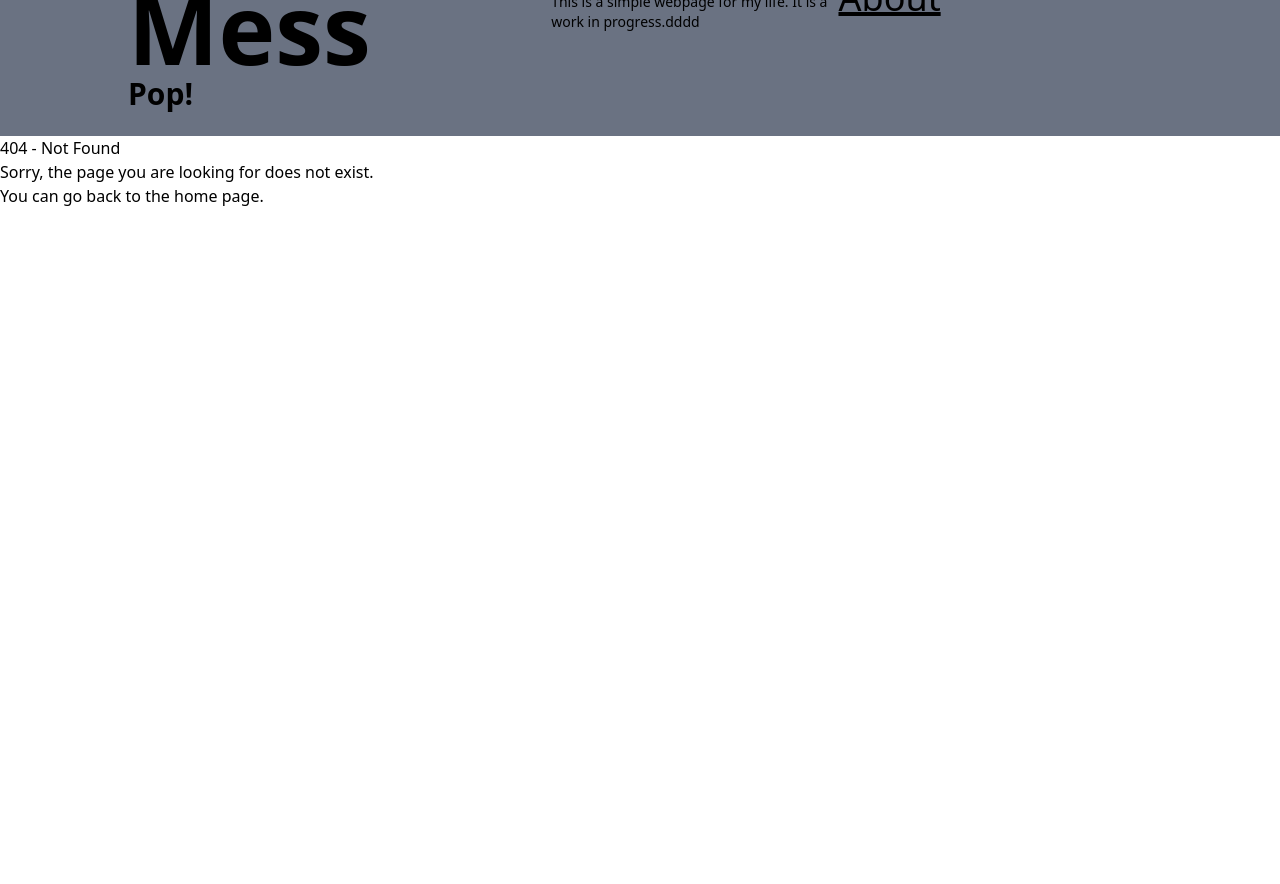
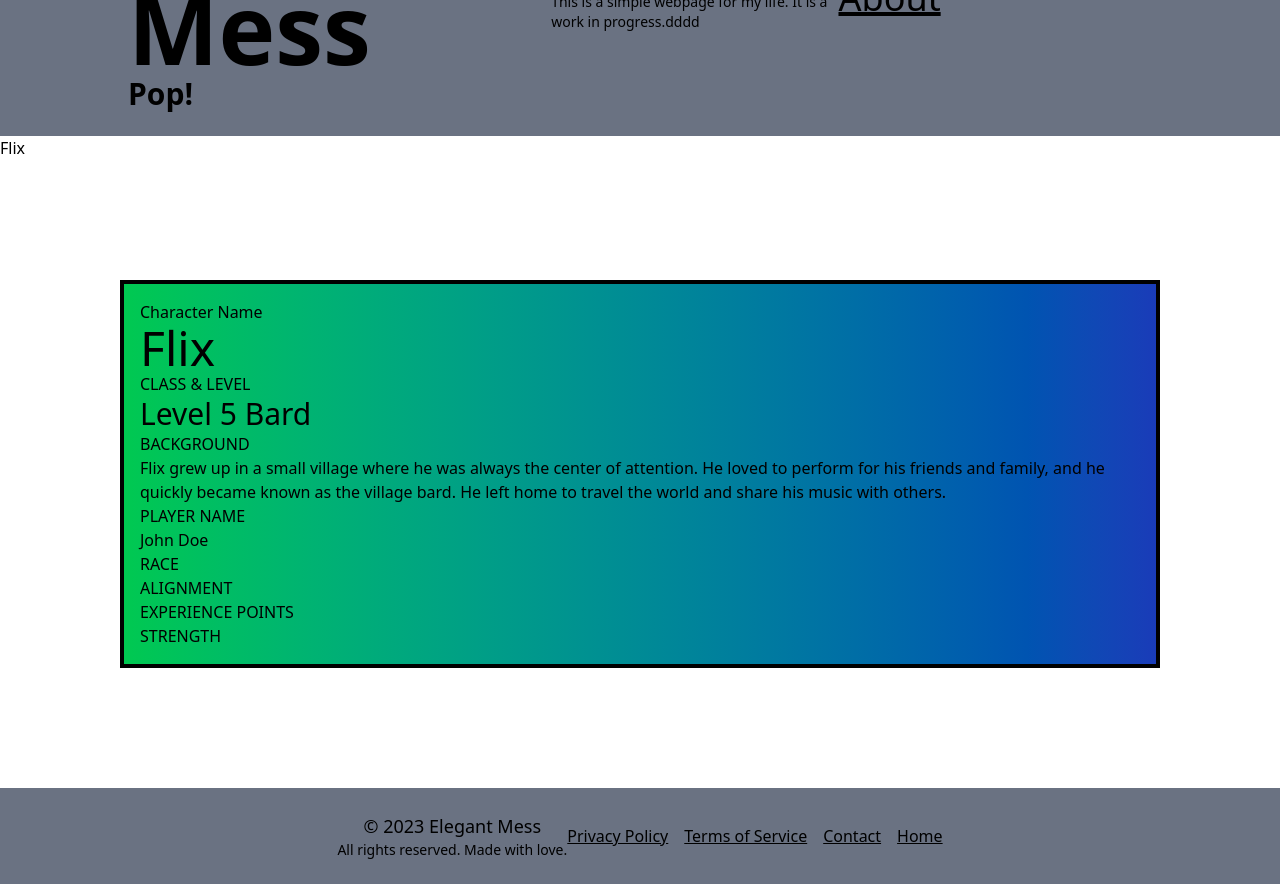
Before and after one commit to alexguerra-dev/elegant-mess, a Next.js app: page /projects/dnd/characters/flix in a window 1280 px wide. Before the commit this address had no page. Shown: the part 140-1024 px from the top of the page. Before the commit the page ends 800 px from the top, so only its background shows below. Built offline with nearby package versions, Linux system fonts and the light colour scheme.

Commit message:
Working on D&D

```diff
--- a/src/app/layout.tsx
+++ b/src/app/layout.tsx
@@ -15,7 +15,7 @@ export default function RootLayout({
 }>) {
     return (
         <html lang="en">
-            <body className="w-full h-full absolute bg-gradient-to-r from-sky-500 to-indigo-600 ">
+            <body className=" flex flex-col w-full h-full justify-between absolute bg-gradient-to-r from-sky-500 to-indigo-600 max-h-screen">
                 <header className="flex justify-between items-center px-8 py-6 md:px-32 bg-gray-500 drop-shadow-medium">
                     <div className="">
                         <h1 className="text-8xl font-bold">
@@ -49,6 +49,29 @@ export default function RootLayout({
                 </header>
 
                 {children}
+
+                <footer className="flex justify-center items-center px-8 py-6 md:px-32 bg-gray-500 drop-shadow-medium">
+                    <div className="text-center">
+                        <p className="text-lg">© 2023 Elegant Mess</p>
+                        <p className="text-sm">
+                            All rights reserved. Made with love.
+                        </p>
+                    </div>
+                    <div className="flex space-x-4">
+                        <Link className="underline" href="/privacy">
+                            Privacy Policy
+                        </Link>
+                        <Link className="underline" href="/terms">
+                            Terms of Service
+                        </Link>
+                        <Link className="underline" href="/contact">
+                            Contact
+                        </Link>
+                        <Link className="underline" href="/">
+                            Home
+                        </Link>
+                    </div>
+                </footer>
             </body>
         </html>
     )
--- a/src/app/page.tsx
+++ b/src/app/page.tsx
@@ -3,9 +3,38 @@ import Image from 'next/image'
 
 export default function Home() {
     return (
-        <div className="flex ">
+        <div className="flex">
+            <div className="flex flex-col border-4 p-4 m-4 rounded-3xl shadow-2xl bg-amber-300">
+                <h2 className="text-5xl">Alex</h2>
+                <Image
+                    src="/images/avatars/person.png"
+                    alt="A picture of me"
+                    width={100}
+                    height={100}
+                    className="rounded-full border-4 border-emerald-500 shadow-2xl"
+                />
+                <p>This is where some bio text will go.</p>
+            </div>
+
             <div>
-                <h1 className="text-9xl text-amber-500">Hello, World!</h1>
+                <h2 className="text-5xl border-amber-500 border-8 pr-6 mr-8">
+                    My Projects
+                </h2>
+                <ul>
+                    <li>
+                        <p className="text-3xl">
+                            <Link href="/pile">Pile</Link>
+                        </p>
+                        <p>
+                            <Link href="/projects/dnd">Dnd</Link>
+                        </p>
+
+                        <Link href="/projects/task-list">Task List</Link>
+                    </li>
+                </ul>
+            </div>
+
+            <div>
                 <Link href="/projects/hanafuda">
                     <Image
                         src="/images/hanafuda/january-1.svg"
@@ -18,6 +47,9 @@ export default function Home() {
                 <h2 className="text-4xl text-emerald-500">
                     Welcome to my webpage
                 </h2>
+                <span className="text-6xl text-transparent bg-clip-text bg-gradient-to-r from-blue-500 to-purple-500">
+                    This is gradient text
+                </span>
                 <div>
                     <p className="text-2xl text-cyan-900">
                         This is a simple webpage for my life. It is a work in
@@ -31,7 +63,7 @@ export default function Home() {
                     </Link>
                 </div>
             </div>
-            <div>
+            <div className="flex flex-col justify-center items-center">
                 <div>
                     <p className="text-5xl text-shadow-black shadow-2xl text-red-400">
                         I want to learn to make cool stuff
@@ -143,20 +175,7 @@ export default function Home() {
                             <p>
                                 <Link href="/projects/dnd">Dnd</Link>
                             </p>
-                            <p className="text-lg">
-                                A simple card game. It is a work in progress. I
-                                am using this project to learn more about
-                                TypeScript and React. I am also using this
-                                project to learn more about Next.js. I am using
-                                this project to learn more about Tailwind CSS. I
-                                am using this project to learn more about how to
-                                deploy a Next.js app. I am using this project to
-                                learn more about how to deploy a Next.js app to
-                                Vercel. I am using this project to learn more
-                                about how to deploy a Next.js app to Vercel with
-                                a custom domain. I am using this project to
-                                learn more
-                            </p>
+
                             <Link href="/projects/task-list">Task List</Link>
                         </li>
                     </ul>
--- /dev/null
+++ b/src/app/projects/dnd/characters/flix/page.tsx
@@ -0,0 +1,115 @@
+import CharacterSheet from '@/components/CharacterSheet'
+
+export default function FlixPage() {
+    const character = {
+        name: 'Flix',
+        description:
+            'Flix is a small, blue dragonborn bard who loves to sing and dance. He is always the life of the party and loves to make people laugh.',
+    }
+    const stats = {
+        strength: 10,
+        dexterity: 14,
+        constitution: 12,
+        intelligence: 16,
+        wisdom: 8,
+        charisma: 18,
+    }
+    const skills = {
+        acrobatics: 5,
+        animalHandling: 2,
+        arcana: 4,
+        athletics: 1,
+        deception: 6,
+        history: 3,
+        insight: 1,
+        intimidation: 2,
+        investigation: 4,
+        medicine: 1,
+        nature: 2,
+        perception: 1,
+        performance: 7,
+        persuasion: 6,
+        religion: 3,
+        sleightOfHand: 5,
+        stealth: 4,
+    }
+    const spells = {
+        cantrips: ['Vicious Mockery', 'Dancing Lights'],
+        firstLevel: ['Healing Word', 'Thunderwave'],
+        secondLevel: ['Invisibility', 'Mirror Image'],
+        thirdLevel: ['Fear', 'Hypnotic Pattern'],
+    }
+    const equipment = {
+        weapons: ['Rapier', 'Dagger'],
+        armor: ['Leather Armor'],
+        tools: ['Lute', 'Flute'],
+        other: ["Explorer's Pack", 'Bedroll'],
+    }
+    const background =
+        'Flix grew up in a small village where he was always the center of attention. He loved to perform for his friends and family, and he quickly became known as the village bard. He left home to travel the world and share his music with others.'
+    const personalityTraits =
+        'Flix is always cheerful and loves to make people laugh. He is very outgoing and loves to meet new people.'
+    const ideals =
+        'Flix believes that music is the universal language and that it can bring people together. He wants to use his music to make the world a better place.'
+    const bonds =
+        'Flix has a deep bond with his lute, which was given to him by his grandmother. He also has a strong bond with his friends and will do anything to protect them.'
+    const flaws =
+        'Flix can be a bit too trusting and often gets himself into trouble because of it. He also has a tendency to get carried away with his performances and can be a bit over the top.'
+    return (
+        <div>
+            <h1>Flix</h1>
+            <CharacterSheet
+                name="Flix"
+                description="Flix is a small, blue dragonborn bard who loves to sing and dance. He is always the life of the party and loves to make people laugh."
+                image="https://i.pinimg.com/originals/4c/0f/8b/4c0f8b1a2d3e5a7e5a7e5a7e5a7e5a7e.jpg"
+                class="Bard"
+                level={5}
+                playerName="John Doe"
+                stats={{
+                    strength: 10,
+                    dexterity: 14,
+                    constitution: 12,
+                    intelligence: 16,
+                    wisdom: 8,
+                    charisma: 18,
+                }}
+                skills={{
+                    acrobatics: 5,
+                    animalHandling: 2,
+                    arcana: 4,
+                    athletics: 1,
+                    deception: 6,
+                    history: 3,
+                    insight: 1,
+                    intimidation: 2,
+                    investigation: 4,
+                    medicine: 1,
+                    nature: 2,
+                    perception: 1,
+                    performance: 7,
+                    persuasion: 6,
+                    religion: 3,
+                    sleightOfHand: 5,
+                    stealth: 4,
+                }}
+                spells={{
+                    cantrips: ['Vicious Mockery', 'Dancing Lights'],
+                    firstLevel: ['Healing Word', 'Thunderwave'],
+                    secondLevel: ['Invisibility', 'Mirror Image'],
+                    thirdLevel: ['Fear', 'Hypnotic Pattern'],
+                }}
+                equipment={{
+                    weapons: ['Rapier', 'Dagger'],
+                    armor: ['Leather Armor'],
+                    tools: ['Lute', 'Flute'],
+                    other: ["Explorer's Pack", 'Bedroll'],
+                }}
+                background="Flix grew up in a small village where he was always the center of attention. He loved to perform for his friends and family, and he quickly became known as the village bard. He left home to travel the world and share his music with others."
+                personalityTraits="Flix is always cheerful and loves to make people laugh. He is very outgoing and loves to meet new people."
+                ideals="Flix believes that music is the universal language and that it can bring people together. He wants to use his music to make the world a better place."
+                bonds="Flix has a deep bond with his lute, which was given to him by his grandmother. He also has a strong bond with his friends and will do anything to protect them."
+                flaws="Flix can be a bit too trusting and often gets himself into trouble because of it. He also has a tendency to get carried away with his performances and can be a bit over the top."
+            ></CharacterSheet>
+        </div>
+    )
+}
--- /dev/null
+++ b/src/app/projects/dnd/characters/jade/page.tsx
@@ -0,0 +1,9 @@
+import CharacterSheet from '@/components/CharacterSheet'
+
+export default function JadePage() {
+    return (
+        <div>
+            <CharacterSheet name="Jade" />
+        </div>
+    )
+}
--- /dev/null
+++ b/src/app/projects/dnd/characters/page.tsx
@@ -0,0 +1,10 @@
+import Link from 'next/link'
+
+export default function CharactersPage() {
+    return (
+        <div>
+            <Link href="/projects/dnd/characters/flix">Flix</Link>
+            <Link href="/projects/dnd/characters/jade">Jade</Link>
+        </div>
+    )
+}
--- a/src/app/projects/dnd/page.tsx
+++ b/src/app/projects/dnd/page.tsx
@@ -1,3 +1,6 @@
+import Link from 'next/link'
+import CharacterSheet from '@/components/CharacterSheet'
+
 export default function DndPage() {
     return (
         <div>
@@ -12,8 +15,12 @@ export default function DndPage() {
                 Dragons.
             </p>
             <ul>
-                <li>Character 1</li>
-                <li>Character 2</li>
+                <li>
+                    <Link href="/projects/dnd/characters/flix">Flix</Link>
+                </li>
+                <li>
+                    <Link href="/projects/dnd/characters/jade">Jade</Link>
+                </li>
                 <li>Character 3</li>
             </ul>
             <h2>Campaigns</h2>
--- /dev/null
+++ b/src/components/CharacterSheet.tsx
@@ -0,0 +1,25 @@
+export default function CharacterSheet(props: any) {
+    return (
+        <div className="bg-gradient-to-r from-green-500 to-blue-800 border-4 m-30 p-4">
+            <h2>Character Name</h2>
+            <span className="text-5xl">{props.name}</span>
+            <h2>CLASS & LEVEL</h2>
+            <span className="text-3xl">
+                Level {props.level} {props.class}
+            </span>
+            <h2>BACKGROUND</h2>
+            {props.background}
+            <h2>PLAYER NAME</h2>
+            {props.playerName}
+            <h2>RACE</h2>
+            {props.race}
+
+            <h2>ALIGNMENT</h2>
+            {props.alignment}
+            <h2>EXPERIENCE POINTS</h2>
+            {props.experiencePoints}
+            <h2>STRENGTH</h2>
+            {props.strength}
+        </div>
+    )
+}
```
Also changed, not shown: src/app/projects/hanafuda/page.tsx (+18 -2 lines), .markdownlint.json, public/images/avatars/person.png (added), 1 other file (tests, documents, lock files or other folders).
